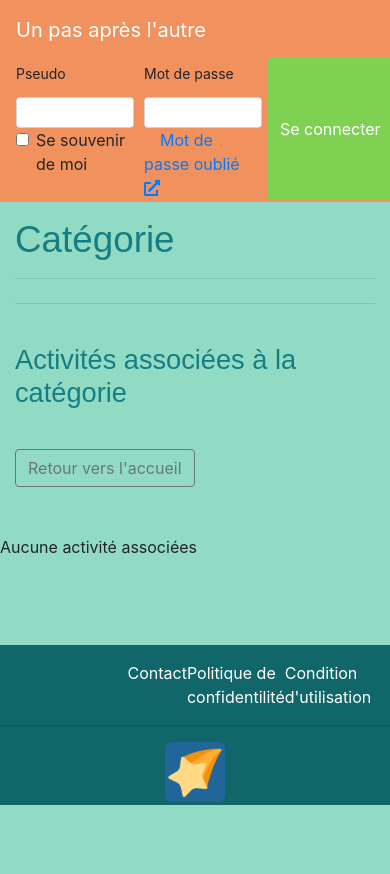
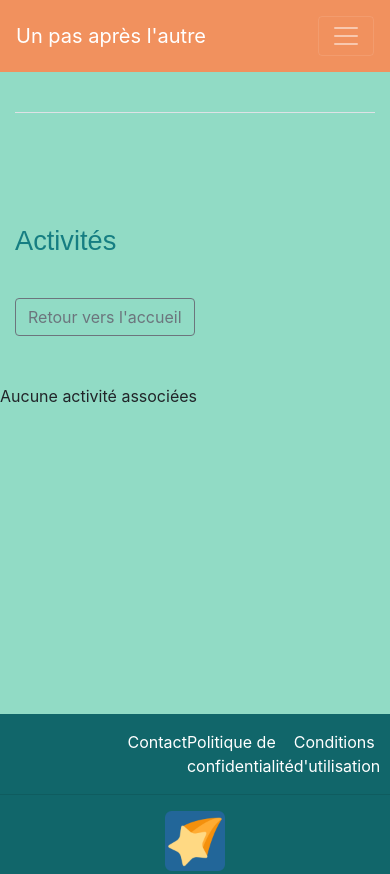
Before and after one commit to Supaishichikin/Projet_Symphony, a Symfony app: template templates/category/index.html.twig in a window 390 px wide. Before the commit the page ends 805 px from the top, so only its background shows below. Run offline with Twig, Linux system fonts and the light colour scheme; the template is opened without the code that fills it, so the values that code supplies are empty; some libraries are stand-ins or nearby versions.

Commit message:
Le site est à présent responsive! Améliorations diverses du front

```diff
--- a/public/style/admin.css
+++ b/public/style/admin.css
@@ -6,7 +6,6 @@ h1 , h2{
     font-family:Arial, Helvetica, sans-serif;
     font-weight:lighter;
     font-size: 1.7em;
-    color: #F1915E;
     /*text-decoration: underline;*/
     margin-bottom: 1.7em;
 }
--- a/public/style/style.css
+++ b/public/style/style.css
@@ -1,5 +1,9 @@
 body {
     background: #91DBC5 !important;
+}
+
+main {
+    min-height: calc(100vh - 200px);
 }
 
 h1 , h2{
@@ -17,44 +21,46 @@ h2{
     font-weight:lighter;
 }
 
-.nav-slim {
-    padding-top: 2px !important;
-    padding-bottom: 2px !important;
+.user-navbar {
+    background: #F1915E;
 }
 
-.navbar {
-    background: #F1915E;
-    padding: 0 0 0 16px;
+.user-navbar a {
+    padding: 16px;
+    max-width: 175px;
+}
+.user-navbar a.navbar-brand {
+    padding: 13px 0;
 }
 
-
-.navbar a {
-    padding: 16px;
-}
-.navbar a.navbar-brand {
-    padding: 13px 0;
+.user-navbar a:hover {
+    /*-webkit-filter: brightness(70%);*/
+    /*-moz-filter: brightness(70%);*/
+    /*-o-filter: brightness(70%);*/
+    /*-ms-filter: brightness(70%);*/
+    filter: brightness(90%);
 }
 
 .profile-links a:nth-child(1) {
     background: #AF5F1B;
 }
-.profile-links a:nth-child(1):hover {
-    background: #c76b20;
-}
+/*.profile-links a:nth-child(1):hover {*/
+/*    background: #c76b20;*/
+/*}*/
 
 .profile-links a:nth-child(2) {
     background: #11666A;
 }
-.profile-links a:nth-child(2):hover {
-    background: #167e82;
-}
+/*.profile-links a:nth-child(2):hover {*/
+/*    background: #167e82;*/
+/*}*/
 
 .profile-links a:nth-child(3) {
     background: #AF1F1B;
 }
-.profile-links a:nth-child(3):hover {
-    background: #c72320;
-}
+/*.profile-links a:nth-child(3):hover {*/
+/*    background: #c72320;*/
+/*}*/
 
 
 .btn-success {
@@ -66,21 +72,13 @@ h2{
 /*Achievement index*/
 .border-card{
     padding: 4px;
-    border:  4px solid ;
+    border:  8px solid ;
 }
 
-.btn-search{
-    float: right;
-    margin-top: 15px;
-    margin-left: 5px;
+.category-selection .form-group{
+    margin-bottom: 0;
 }
-.search-right{
-    float: right;
-    width: 30%;
-}
-#search_achievements_category{
-    width: 100%;
-}
+
 footer{
     margin-top: 70px;
     height: 160px;
@@ -97,7 +95,9 @@ footer{
     width: auto;
     height: 60px;
 }
+
 /*access/category/id*/
+
 hr{
     clear: both;
 }
@@ -112,3 +112,32 @@ hr{
     color: #B0413E;
     font-style: italic;
 }
+
+/*----------------------------------*/
+/*----- Mobile-specific rules -----*/
+/*----------------------------------*/
+
+@media screen and (max-width: 991px) {
+    .user-navbar a {
+        border-radius: .25rem;
+    }
+
+    .cat-link {
+        background: none !important;
+    }
+}
+
+/*----------------------------------*/
+/*----- Desktop-specific rules -----*/
+/*----------------------------------*/
+
+@media screen and (min-width: 992px) {
+    .user-navbar {
+        padding: 0 0 0 16px;
+    }
+
+    .nav-slim {
+        padding-top: 2px !important;
+        padding-bottom: 2px !important;
+    }
+}
--- a/src/Controller/IndexController.php
+++ b/src/Controller/IndexController.php
@@ -72,7 +72,7 @@ class IndexController extends AbstractController
             }
         }
 
-        $randomAchievements = $this->getRandomAchievements($achievementRepository, 3);
+        $randomAchievements = $this->getRandomAchievements($achievementRepository, 6);
 
         return $this->render('index/index.html.twig',
             [
@@ -120,7 +120,7 @@ class IndexController extends AbstractController
 
         if(!empty($error)) {
             $this->addFlash('error', 'Identifiants incorrects');
-            $randomAchievements = $this->getRandomAchievements($achievementRepository, 3);
+            $randomAchievements = $this->getRandomAchievements($achievementRepository, 6);
             return $this->render('index/index.html.twig',
                 [
                     'form' => $form->createView(),
--- a/src/Form/AchievementType.php
+++ b/src/Form/AchievementType.php
@@ -19,14 +19,14 @@ class AchievementType extends AbstractType
             ->add('name',
                 TextType::class,
                 [
-                    'label' => 'Nom du challenge'
+                    'label' => "Nom de l'activité"
                 ]
             )
             ->add(
                 'description',
                 TextareaType::class,
                 [
-                    'label' => 'Description du challenge'
+                    'label' => "Description de l'activité"
                 ]
             )
             ->add(
--- a/templates/Admin/achievement/edit.html.twig
+++ b/templates/Admin/achievement/edit.html.twig
@@ -5,7 +5,7 @@
 {% block body %}
 <div class="row row-edit-form">
     <div class="col-5">
-            <h1 class="mb-4">Enregistrement d'activitées :</h1>
+        <h1 class="mb-4">Enregistrement d'activité :</h1>
         <div class="edit-form">
             {{ form_start(form) }}
             {{ form_row(form.name) }}
--- a/templates/achievement/card.html.twig
+++ b/templates/achievement/card.html.twig
@@ -1,4 +1,4 @@
-<div class="col-4 text-center d-flex justify-content-center">
+<div class="col-12 col-sm-6 col-lg-4 text-center d-flex justify-content-center">
     <div class="card mb-3 border-card" style="width: 18rem;border-color:{{ achievement.category.color }};">
         <img src="http://via.placeholder.com/200x150" class="card-img-top" alt="...">
         <div class="card-body">
--- a/templates/base.html.twig
+++ b/templates/base.html.twig
@@ -12,29 +12,33 @@
     </head>
     <body>
     {% if is_granted('ROLE_ADMIN') %}
-        <nav class="navbar navbar-expand-lg navbar-dark bg-dark">
+        <nav class="navbar navbar-expand navbar-dark bg-dark">
             <a class="navbar-brand navbar-link text-white" href="{{ path('app_admin_achievement_index') }}">Admin</a>
             <a class="nav-link text-white" href="{{ path('app_admin_achievement_index') }}">Gestion des Activités</a>
             <a class="nav-link text-white" href="{{ path('app_admin_category_index') }}">Gestion des Catégories</a>
         </nav>
     {% endif %}
-        <nav class="navbar navbar-expand-lg navbar-dark mb-3 {{ (app.user is null) ? 'nav-slim' : '' }}">
+        <nav class="navbar user-navbar navbar-expand-lg {{ is_granted('ROLE_ADMIN') ? '' : 'fixed-top'}} navbar-dark {{ (app.user is null) ? 'nav-slim' : '' }}">
             <a href="{{ path('app_achievement_index') }}" class="navbar-brand">Un pas après l'autre</a>
+            <button class="navbar-toggler" type="button" data-toggle="collapse" data-target="#navbarSupportedContent" aria-controls="navbarSupportedContent" aria-expanded="false" aria-label="Toggle navigation">
+                <span class="navbar-toggler-icon"></span>
+            </button>
+            <div class="collapse navbar-collapse" id="navbarSupportedContent">
                 {% if app.user is not null %}
-                <div class="d-flex justify-content-start">
+                    <div class="d-flex flex-column flex-lg-row justify-content-lg-start">
                         {{ render(controller('App\\Controller\\CategoryController::menu')) }}
                     </div>
-                <div class="ml-auto"></div>
-                <div class="d-flex bd-highlight profile-links">
-                    <a href="{{ path('app_profile_index') }}" class="nav-link text-white bd-highlight">Profil</a>
-                    <a href="{{ path('app_settings_index') }}" class="nav-link text-white bd-highlight">Paramètres</a>
-                    <a href="{{ path('app_index_logout') }}" class="nav-link text-white bd-highlight">Déconnexion</a>
+                    <div class="ml-lg-auto"></div>
+                    <div class="d-flex flex-column flex-lg-row profile-links">
+                        <a href="{{ path('app_profile_index') }}" class="nav-link my-2 my-lg-0 text-white bd-highlight">Profil</a>
+                        <a href="{{ path('app_settings_index') }}" class="nav-link my-2 my-lg-0 text-white bd-highlight">Paramètres</a>
+                        <a href="{{ path('app_index_logout') }}" class="nav-link my-2 my-lg-0 text-white bd-highlight">Déconnexion</a>
                     </div>
                 {% else %}
                     <div class="ml-auto"></div>
                     <form id="connexion-form" method="post" action="{{ path('app_index_login') }}">
                         <div class="form-row">
-                        <div class="col-4">
+                            <div class="col-12 col-lg-4">
                                 <label for="connexion_pseudo" class="col-form-label-sm">Pseudo</label>
                                 <input id="connexion_pseudo" type="text" name="_username" class="form-control form-control-sm"
                                        value="{{ (last_username is defined) ? last_username : '' }}">
@@ -43,22 +47,22 @@
                                     <label class="form-check-label" for="remember_me">Se souvenir de moi</label>
                                 </div>
                             </div>
-                        <div class="col-4">
+                            <div class="col-12 col-lg-4">
                                 <label for="connexion_password" class="col-form-label-sm">Mot de passe</label>
                                 <input id="connexion_password" type="password" name="_password"
                                        class="form-control form-control-sm">
                                 <a href="{{ path('app_index_forgottenpassword') }}">Mot de passe oublié <i class="fas fa-external-link-alt"></i></a>
                             </div>
-
                             <button type="submit" class="btn btn-success">
                                 Se connecter
                             </button>
-
                         </div>
                     </form>
                 {% endif %}
+            </div>
         </nav>
-            <div class="container">
+        <main>
+            <div class="container pt-5">
                 {# affichage des messages flash #}
                 {% for type, messages in app.session.flashBag.all %}
                     {% for message in messages %}
@@ -69,6 +73,22 @@
                 {% endfor %}
                 {% block body %}{% endblock %}
             </div>
+        </main>
+        <footer>
+            <div style="width: 100%">
+                <ul class="footer-list">
+                    <div class="d-flex justify-content-between w-50 m-auto pt-3">
+                        <li><a href="{{ path('app_index_contact') }}">Contact</a></li>
+                        <li><a href="{{ path('app_index_confidentialite') }}">Politique de confidentialité</a></li>
+                        <li><a href="{{ path('app_index_condition') }}">Conditions d'utilisation</a></li>
+                    </div>
+                </ul>
+                <hr>
+            </div>
+            <div class="d-flex justify-content-center">
+                <a href="{{ path('app_achievement_index') }}"><img class="footer-img" src="{{ asset('favicon/apple-touch-icon.png') }}" alt="#"></a>
+            </div>
+        </footer>
         {% block javascripts %}
             <script
                     src="https://code.jquery.com/jquery-3.4.1.min.js"
@@ -77,20 +97,5 @@
             <script src="https://cdn.jsdelivr.net/npm/popper.js@1.16.0/dist/umd/popper.min.js" integrity="sha384-Q6E9RHvbIyZFJoft+2mJbHaEWldlvI9IOYy5n3zV9zzTtmI3UksdQRVvoxMfooAo" crossorigin="anonymous"></script>
             <script src="https://stackpath.bootstrapcdn.com/bootstrap/4.4.1/js/bootstrap.min.js" integrity="sha384-wfSDF2E50Y2D1uUdj0O3uMBJnjuUD4Ih7YwaYd1iqfktj0Uod8GCExl3Og8ifwB6" crossorigin="anonymous"></script>
         {% endblock %}
-        <footer>
-            <div style="width: 100%">
-                <ul class="footer-list">
-                    <div class="d-flex justify-content-between w-50 m-auto pt-3">
-                        <li><a href="{{ path('app_index_contact') }}">Contact</a></li>
-                        <li><a href="{{ path('app_index_confidentialite') }}">Politique de confidentilité</a></li>
-                        <li><a href="{{ path('app_index_condition') }}">Condition d'utilisation</a></li>
-                    </div>
-                </ul>
-                <hr>
-            </div>
-            <div class="d-flex justify-content-center">
-                <a href="{{ path('app_achievement_index') }}"><img class="footer-img" src="{{ asset('favicon/apple-touch-icon.png') }}" alt="#"></a>
-            </div>
-        </footer>
     </body>
 </html>
--- a/templates/category/index.html.twig
+++ b/templates/category/index.html.twig
@@ -3,32 +3,18 @@
 {% block title %}{{ category.name ~ ' - ' ~ parent() }}{% endblock %}
 
 {% block body %}
-    <h1>Catégorie {{ category.name }}</h1>
-
-    <hr>
-
-
-
+    <h1 class="my-5 border-bottom pb-3">{{ category.name }}</h1>
     {% if category.description is not null %}
-            <h2  class="h2-category">Description de la Catégorie </h2>
+        <div class="mb-5">
+            <h2 class="h2-category">Description</h2>
             <img class="img-thumbnail img-category mr-2" src="http://via.placeholder.com/300x150" alt="">
             <p class="pt-3">
-                <strong class="category-description">{{ category.description }}</strong> <br><br>
-                Lorem ipsum dolor sit
-                amet,consectetur adipisicing elit. Ad aut consequatur, deleniti dolorem eius, et fuga, fugit
-                harumhic molestiasnostrum praesentium provident quia quod vel? Eos laboriosam quisquam quod.
-                Atqueaut doloribus, incidunt itaque possimus quidem! A animi assumenda atque dignissimos
-                distinctio eaque fuga,itaque nisi, odit perferendis quibusdam tempore! Eius omnis provident
-                ratione vero. Consectetur id maioresvelit.Deleniti dolorum ducimus eaque, ex
-                expedita magnam mollitia necessitatibus quaerat quasqui sed vero. Aut commodi eius
-                exercitationem laboriosam magni porro repellat! Amet autem fugit nobis quissit unde,
-                voluptatibus?
+                <strong class="category-description">{{ category.description }}</strong>
             </p>
+        </div>
     {% endif %}
-
-    <hr class="mt-4">
-
-    <h2 class="h2-category">Activités associées à la catégorie </h2>
+    <br>
+    <h2 class="h2-category">Activités</h2>
     <a class="btn btn-outline-secondary mb-5" href="{{ path('app_achievement_index') }}">
         Retour vers l'accueil
     </a>
--- a/templates/category/menu.html.twig
+++ b/templates/category/menu.html.twig
@@ -1,5 +1,5 @@
 {% for category in categories %}
-    <a class="nav-link text-white d-flex justify-content-start" href="{{ path('app_category_index' , {'id': category.id}) }}">
+    <a class="cat-link nav-link text-white" href="{{ path('app_category_index' , {'id': category.id}) }}" style="background: {{ category.color }}">
         {{ category.name }}
     </a>
 {% endfor %}
--- a/templates/index/index.html.twig
+++ b/templates/index/index.html.twig
@@ -9,7 +9,7 @@
 
 {% block body %}
     <div class="row mt-5 align-items-center">
-        <div id="pitch" class="col-8 mt-5">
+        <div id="pitch" class="col-12 col-lg-8 mt-lg-5">
             <h1>Un pas après l'autre</h1>
             <p>
                 Inscrivez-vous pour compléter toutes sortes de tâches, de la plus anodine à la plus épuisante.
@@ -21,7 +21,7 @@
                 {% endfor %}
             </div>
         </div>
-        <div class="col-4 mt-5">
+        <div id="registration-form" class="col-12 col-lg-4 mt-lg-5">
             <h2>Inscription</h2>
             {{ form_start(form) }}
             {{ form_row(form.pseudo) }}
--- a/templates/settings/deleteAccount.html.twig
+++ b/templates/settings/deleteAccount.html.twig
@@ -1,7 +1,7 @@
 {% extends 'base.html.twig' %}
 {% block title %}Supprimer votre compte - {{ parent() }}{% endblock %}
 {% block body %}
-    <h1>Suppression du compte</h1>
+    <h1 class="my-5">Suppression du compte</h1>
     <p>
         Attention, la suppression sera effectuée après la validation de ce formulaire et est complètement irréversible.
     </p>
```
Also changed, not shown: public/style/index.css (+35 -14 lines), src/Controller/ProfileController.php (+6 -2 lines), templates/achievement/detail.html.twig (+4 -9 lines), templates/achievement/index.html.twig (+17 -17 lines), templates/profile/index.html.twig (+9 -3 lines), templates/settings/index.html.twig (+11 -12 lines). Lines whose indentation alone changed are shown as unchanged.
